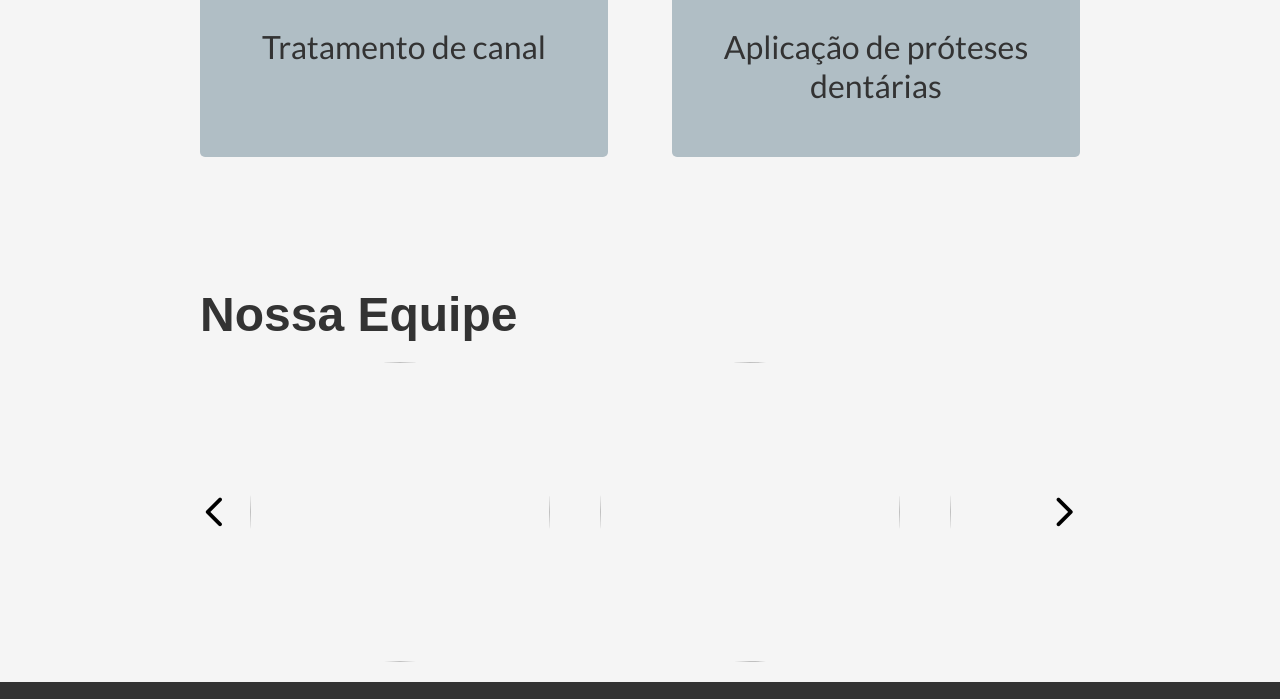
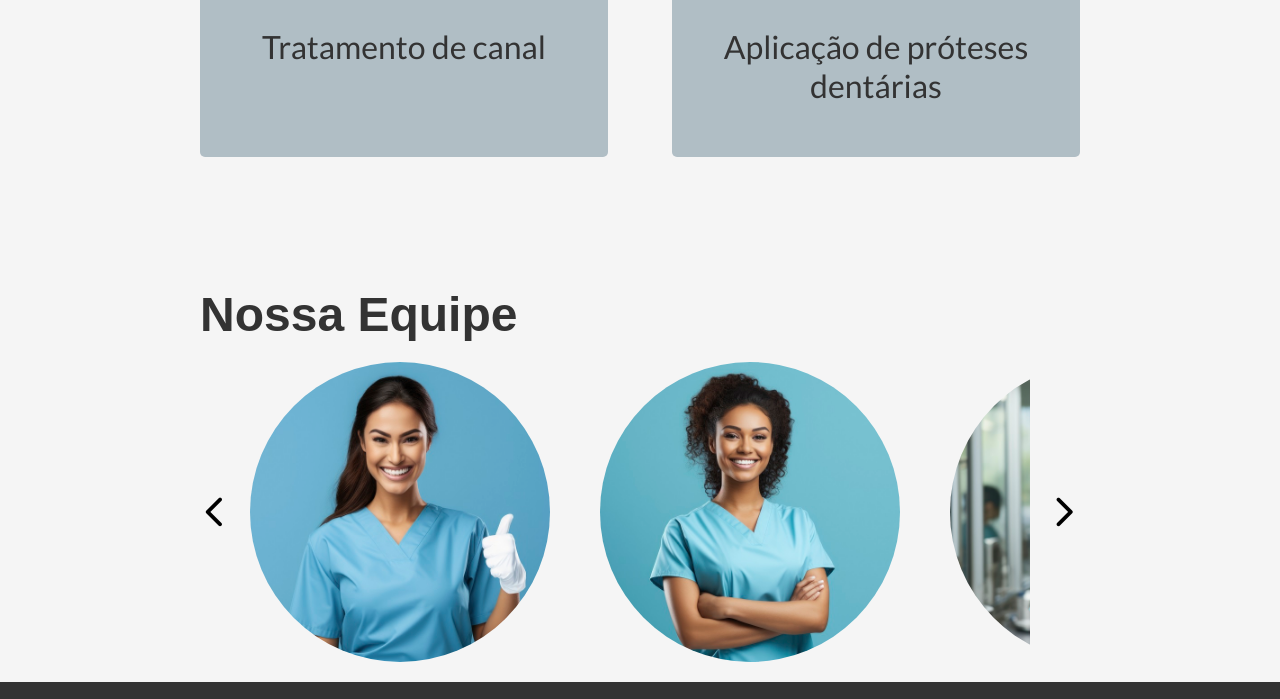
Before and after one commit to Kally082/unimplante, a plain HTML site: page index.html in a window 1280 px wide. Shown: the part 3101-3800 px from the top of the page. Drawn offline with nearby package versions, Linux system fonts and the light colour scheme; the site is published under a folder, as on GitHub Pages, so addresses that start at the root find nothing; a web font is replaced by a local one.

Commit message:
imagens path

```diff
--- a/index.html
+++ b/index.html
@@ -105,15 +105,15 @@
         <div class="slider-wrapper">
           <button id="prev-slide" class="slide-button material-symbols-rounded">chevron_left</button>
           <div class="image-list">
-            <img src="/imagens/equipe1.jpg" alt="" class="image-item">
-            <img src="/imagens/equipe2.jpg" alt="" class="image-item">
-            <img src="/imagens/equipe3.jpg" alt="" class="image-item">
-            <img src="/imagens/equipe4.jpg" alt="" class="image-item">
+            <img src="imagens/equipe1.jpg" alt="" class="image-item">
+            <img src="imagens/equipe2.jpg" alt="" class="image-item">
+            <img src="imagens/equipe3.jpg" alt="" class="image-item">
+            <img src="imagens/equipe4.jpg" alt="" class="image-item">
 
-            <img src="/imagens/equipe1.jpg" alt="" class="image-item">
-            <img src="/imagens/equipe2.jpg" alt="" class="image-item">
-            <img src="/imagens/equipe3.jpg" alt="" class="image-item">
-            <img src="/imagens/equipe4.jpg" alt="" class="image-item">
+            <img src="imagens/equipe1.jpg" alt="" class="image-item">
+            <img src="imagens/equipe2.jpg" alt="" class="image-item">
+            <img src="imagens/equipe3.jpg" alt="" class="image-item">
+            <img src="imagens/equipe4.jpg" alt="" class="image-item">
           </div>
           <button id="next-slide" class="slide-button material-symbols-rounded">chevron_right</button>
         </div>
```
